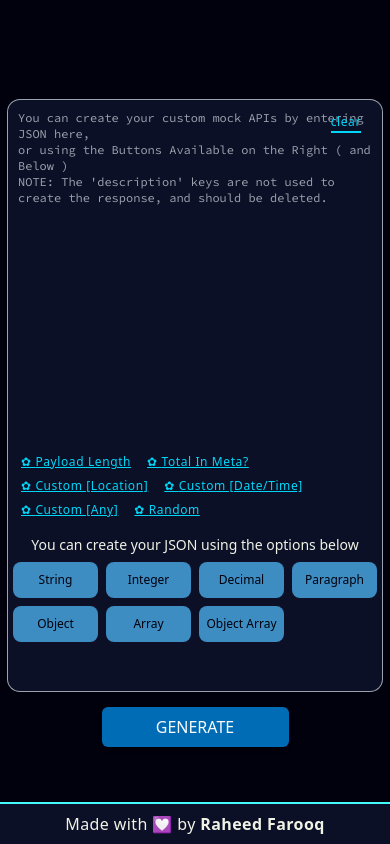
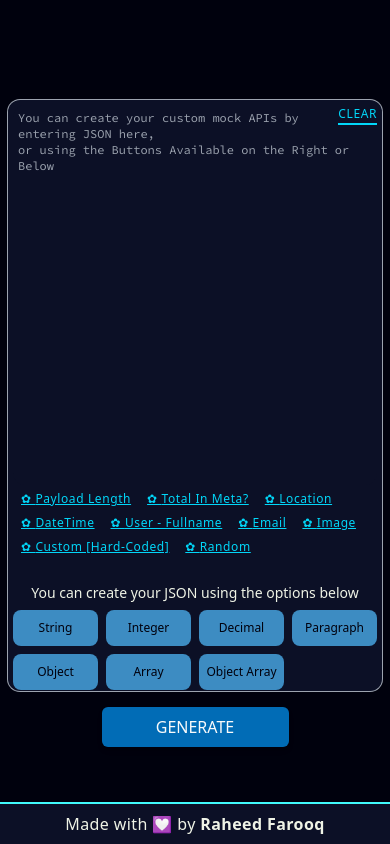
Before and after one commit to RaheedFarooq/customendpoints_web, a React (Create React App) app: page /v2 in a window 390 px wide. Built offline with nearby package versions, Linux system fonts and the light colour scheme.

Commit message:
Introduced new data options

```diff
--- a/src/App.js
+++ b/src/App.js
@@ -13,7 +13,7 @@ import { BrowserRouter, Route, Switch } from "react-router-dom";
 function App() {
   console.log(`%c If you found this site useful, please give ME a shout-out on LinkedIn.
   https://www.linkedin.com/in/raheed-farooq/
-  THANKS :)`,"text-shadow: 0 0 10px #fff,0 0 20px #fff,0 0 30px #fff,0 0 40px #41F9FB,0 0 70px #41F9FB,0 0 80px #41F9FB,0 0 100px #41F9FB,0 0 150px #41F9FB;padding:20px;font-size:30px;color:#fff;background:#000")
+  THANKS :)`, "text-shadow: 0 0 10px #fff,0 0 20px #fff,0 0 30px #fff,0 0 40px #41F9FB,0 0 70px #41F9FB,0 0 80px #41F9FB,0 0 100px #41F9FB,0 0 150px #41F9FB;padding:20px;font-size:30px;color:#fff;background:#000")
 
   // const [support, setSupport] = useState(false);
   return (
@@ -64,6 +64,9 @@ function App() {
           </div>
         </Route>
       </Switch>
+      <footer className="w-screen bg-prefered-dark text-prefered-white text-center h-auto py-2 mt-2 tracking-wide shadow-md	ring-2 ring-prefered-neon absolute bottom-0" >
+        Made with 💟 by <a href="https://www.linkedin.com/in/raheed-farooq/" rel="noreferrer" target="_blank"><strong> Raheed Farooq </strong></a>
+      </footer>
     </BrowserRouter>
   );
 }
--- a/src/components/docs/constants.js
+++ b/src/components/docs/constants.js
@@ -91,34 +91,58 @@ export const UNCHANGED_JSON = [
     },
   },
   {
-    heading: "Custom [Location]",
+    heading: "Location",
     description:
-      "You can define how many data objects you need your API to Return by defining a -length- attribute ",
+      "Generates a random pair of lat & lng",
     code: {
       location: {
-        type: "CUSTOM",
-        value: { lat: 37.227868, lng: -115.837870 },
-        description:
-          // "read-this! This will return a Hard-Coded value defined in the 'value' Key. While we're working on Types like 'Date' 'Time' 'Location' etc, please use this if you can't find your required data type in the list of supported types ",
-          "NOTE! This will return a HARD-CODED value provided in the 'value' key above.  ",
+        type: "LOCATION",
       },
     },
   },
   {
-    heading: "Custom [Date/Time]",
+    heading: "DateTime",
     description:
-      "You can define how many data objects you need your API to Return by defining a -length- attribute ",
+      "Generates a Random Date and Time",
     code: {
       date: {
-        type: "CUSTOM",
-        value: "Sunday, 30 June 2021",
-        description:
-          "NOTE! This will return a HARD-CODED value provided in the 'value' key above.",
+        type: "DATE"
       },
     },
   },
   {
-    heading: "Custom [Any]",
+    heading: "User - Fullname",
+    description:
+      "Generates a Random Name",
+    code: {
+      name: {
+        type: "FULLNAME"
+      },
+    },
+  },
+  {
+    heading: "Email",
+    description:
+      "Generates a Random Email",
+    code: {
+      email: {
+        type: "EMAIL"
+      },
+    },
+  },
+  {
+    heading: "Image",
+    description:
+      "Generates a Random Email Address",
+    code: {
+      image: {
+        type: "IMAGE",
+        description: "replace IMAGE with AVATAR for user profilePictures"
+      },
+    },
+  },
+  {
+    heading: "Custom [Hard-Coded]",
     description:
       "You can define how many data objects you need your API to Return by defining a -length- attribute ",
     code: {
@@ -137,7 +161,7 @@ export const UNCHANGED_JSON = [
     code: {
       "random": {
         type: "RANDOM",
-        value: ["Value 1","Value 2","Value 3","Value 4"],
+        value: ["Value 1", "Value 2", "Value 3", "Value 4"],
         description:
           "Attention! You can pass in an array of values and let the API randomly return one of those",
       },
@@ -145,4 +169,4 @@ export const UNCHANGED_JSON = [
   },
 ];
 
-export const UNCHANGED_KEYS = ["length", "showTotalInMeta", "location", "date", "custom"];
+export const UNCHANGED_KEYS = ["length", "showTotalInMeta", "location", "date", "custom", "name", "email", "image", "random"];
--- a/src/components/home/index.js
+++ b/src/components/home/index.js
@@ -55,7 +55,7 @@ export const Home = () => {
         )}
       {url ? (
         <>
-        <div className="response-area" style={{height:'80vh'}}>
+        <div className="response-area" style={{height:'73vh'}}>
           <NewComp url={url} onError={(error)=>setError(error) }/>
         </div>
         <Button
@@ -67,18 +67,17 @@ export const Home = () => {
         <div className="code-area">
           <div className="code-editor">
                 <div
-                  className="absolute text-xs sm:text-base right-2 cursor-pointer text-prefered-light border-b-2 border-prefered-light tracking-wider m-2 md:m-0 leading-normal"
+                  className="absolute text-xs sm:text-base -right-2 md:right-2 -top-2 md:top-0 cursor-pointer text-prefered-light border-b-2 border-prefered-light tracking-wider m-2 md:m-0 leading-normal"
                   onClick={()=>setValue('')}
                 >
-                  clear
+                  CLEAR
                  </div>
             <textarea
               ref={inputRef}
               className="code-text"
               id="input-textarea"
               placeholder={`You can create your custom mock APIs by entering JSON here,
-or using the Buttons Available on the Right ( and Below )
-NOTE: The 'description' keys are not used to create the response, and should be deleted.`}
+or using the Buttons Available on the Right or Below`}
               value={val}
               onChange={(e) => setValue(e.target.value)}
             />
@@ -143,9 +142,9 @@ NOTE: The 'description' keys are not used to create the response, and should be
             setIsLoading(true);
           }}
         />
-        <footer className="w-screen bg-prefered-dark text-prefered-white text-center h-auto py-2 mt-2 tracking-wide shadow-md	ring-2 ring-prefered-neon absolute bottom-0" >
+        {/* <footer className="w-screen bg-prefered-dark text-prefered-white text-center h-auto py-2 mt-2 tracking-wide shadow-md	ring-2 ring-prefered-neon absolute bottom-0" >
               Made with 💟 by <a href="https://www.linkedin.com/in/raheed-farooq/" rel="noreferrer" target="_blank"><strong> Raheed Farooq </strong></a>
-            </footer>
+            </footer> */}
       </>
     )}
     </section>
--- a/src/components/home/styles.scss
+++ b/src/components/home/styles.scss
@@ -7,13 +7,13 @@
 }
 
 .code-editor{
-    @apply col-span-full lg:col-span-8 w-full row-span-5 mt-0  flex flex-col justify-between relative;
+    @apply col-span-full lg:col-span-8 w-full row-span-7 mt-0  flex flex-col justify-between relative;
 }
 
 .code-area{
     @apply  border border-transparent rounded-xl ring-1 ring-gray-400 p-2 bg-prefered-dark text-prefered-white;
     @apply focus-within:ring-4 focus-within:ring-gray-500 focus-within:border-transparent;
-    @apply grid grid-cols-10 grid-rows-7 content-between lg:grid-rows-1 w-full p-1 md:p-2 lg:p-4;
+    @apply grid grid-cols-10 grid-rows-9 content-between lg:grid-rows-1 w-full p-1 md:p-2 lg:p-4 relative;
     // min-height:70vh;
     height: 70vh;
 }
@@ -21,13 +21,14 @@
 .code-text{
     font-weight: 400;
     @apply border border-transparent rounded-xl p-0 bg-prefered-dark text-prefered-neon focus:outline-none;
-    @apply resize-none w-full h-4/5 sm:h-90p p-1;
+    @apply resize-none w-full h-90p p-1 pr-4 md:pr-1;
     @apply text-xs sm:text-sm md:text-base lg:text-lg;
     font-family: 'Source Code Pro', monospace;
 }
 
 .code-options-area{
     @apply col-span-full lg:col-span-2 grid grid-cols-8 lg:grid-cols-5 gap-2 lg:gap-3 h-1/6 row-span-2 pt-0 lg:px-1 mt-0;
+    @apply absolute lg:relative w-full bottom-6 lg:-bottom-1;
 }
 
 .code-buttons{
```
Also changed, not shown: 1 other file (tests, documents, lock files or other folders).
